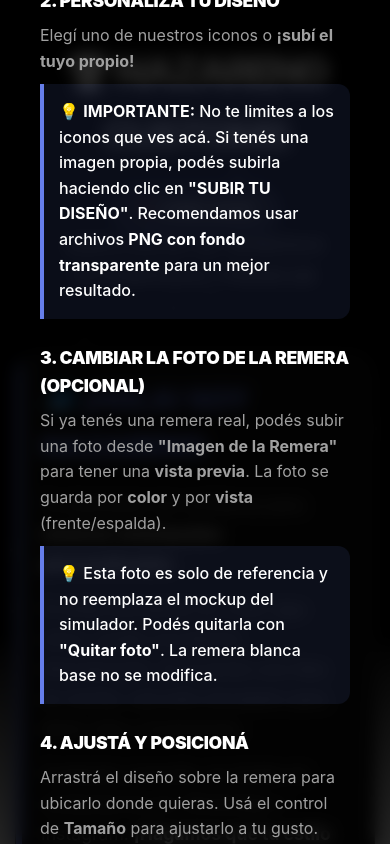
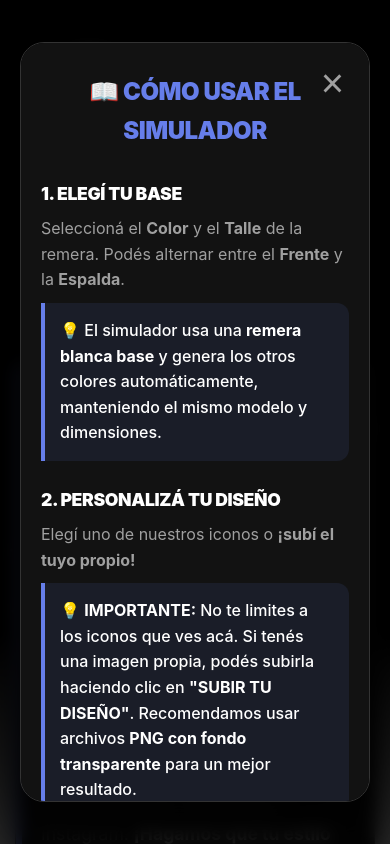
Before and after one commit to valenfd3z/Tienda-Ropa, a React (Vite) app: page / in a window 390 px wide. Both pictures are taken after a click on the button "❓ CÓMO USAR". Shown: the top 844 px of the page. Built offline with nearby package versions, Linux system fonts and the light colour scheme.

Commit message:
Final polish: assets, transparency, responsiveness, and edges

```diff
--- a/src/components/HowToUse.css
+++ b/src/components/HowToUse.css
@@ -14,6 +14,26 @@
     animation: fadeIn 0.3s ease;
 }
 
+.modal-content {
+    background: var(--surface-color);
+    border: 1px solid var(--border-color);
+    border-radius: 32px;
+    padding: 40px;
+    max-width: 600px;
+    width: 100%;
+    position: relative;
+    box-shadow: 0 25px 50px rgba(0, 0, 0, 0.8);
+    animation: slideUp 0.4s cubic-bezier(0.175, 0.885, 0.32, 1.275);
+    max-height: 90vh;
+    overflow-y: auto;
+    scrollbar-width: thin;
+    scrollbar-color: var(--primary-color) var(--surface-color);
+}
+
+.close-button {
+    position: absolute;
+    top: 20px;
+    right: 25px;
     background: none;
     border: none;
     color: var(--text-secondary);
--- a/src/components/IconPicker.jsx
+++ b/src/components/IconPicker.jsx
@@ -58,13 +58,13 @@ const IconPicker = ({ selectedIcon, onIconChange }) => {
         // Read file and convert to data URL
         const reader = new FileReader()
         reader.onload = (event) => {
-            onIconChange(event.target.result)
+            onIconChange({ src: event.target.result, isPreset: false })
         }
         reader.readAsDataURL(file)
     }
 
     const handleIconSelect = (svg) => {
-        onIconChange(svg)
+        onIconChange({ src: svg, isPreset: true })
     }
 
     return (
@@ -73,7 +73,7 @@ const IconPicker = ({ selectedIcon, onIconChange }) => {
                 {defaultIcons.map((icon) => (
                     <button
                         key={icon.id}
-                        className={`icon-option ${selectedIcon === icon.svg ? 'selected' : ''}`}
+                        className={`icon-option ${selectedIcon?.src === icon.svg ? 'selected' : ''}`}
                         onClick={() => handleIconSelect(icon.svg)}
                         title={icon.name}
                     >
--- a/src/components/ShirtCanvas.jsx
+++ b/src/components/ShirtCanvas.jsx
@@ -273,10 +273,14 @@ const ShirtCanvas = ({ shirtColor, view, shirtImageOverrideUrl, selectedIcon, ic
                 ctx.shadowBlur = 10
                 ctx.shadowOffsetY = 3
 
-                if (isColorDark(shirtColor)) {
-                    ctx.filter = 'invert(1) brightness(1.1)'
-                } else {
-                    ctx.filter = 'brightness(0.2)'
+                // Apply filters ONLY if it is a preset icon (monochrome SVG)
+                // User uploaded images should keep their original colors
+                if (selectedIcon.isPreset) {
+                    if (isColorDark(shirtColor)) {
+                        ctx.filter = 'invert(1) brightness(1.1)'
+                    } else {
+                        ctx.filter = 'brightness(0.2)'
+                    }
                 }
 
                 ctx.drawImage(iconImg, iconPosition.x - iconSize / 2, iconPosition.y - iconSize / 2, iconSize, iconSize)
@@ -319,7 +323,7 @@ const ShirtCanvas = ({ shirtColor, view, shirtImageOverrideUrl, selectedIcon, ic
         Promise.all([
             loadImg(bgUrl),
             loadImg(shirtUrl),
-            selectedIcon ? loadImg(selectedIcon) : Promise.resolve(null)
+            selectedIcon ? loadImg(selectedIcon.src) : Promise.resolve(null)
         ]).then(([bgImg, shirtImg, iconImg]) => {
             drawAll(bgImg, shirtImg, iconImg)
         })
```
Lines whose indentation alone changed are shown as unchanged.
